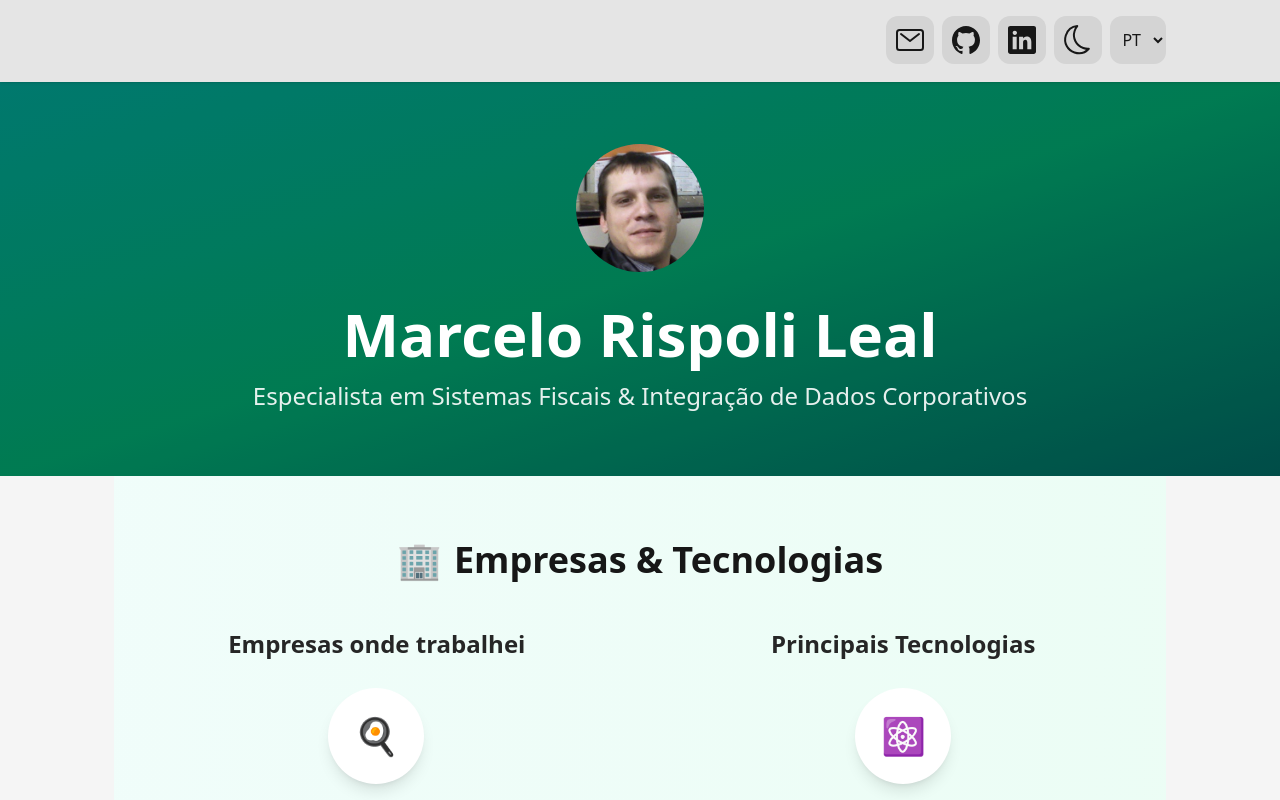
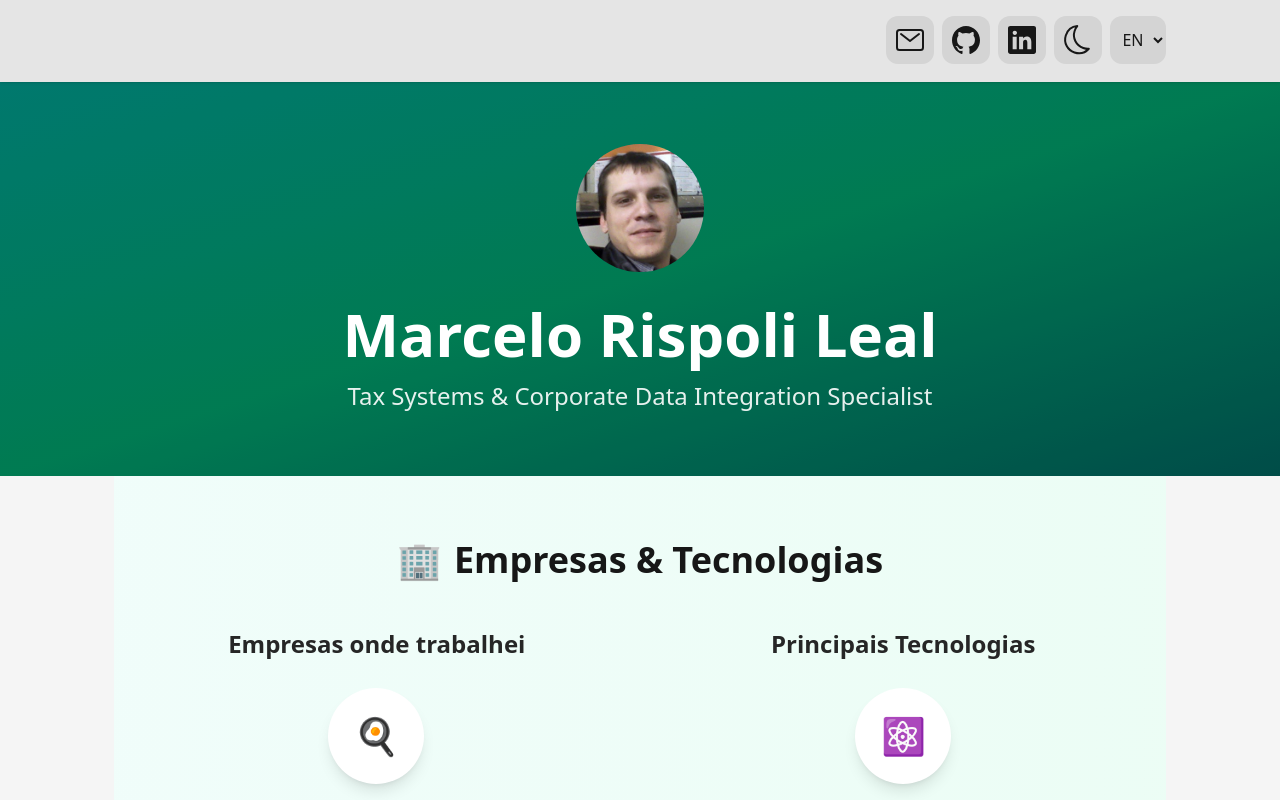
Before and after one commit to marcelo-rispoli-leal/marcelo-rispoli-leal, a React (Vite) app: page / in a window 1280 px wide. Shown: the top 800 px of the page. Built offline with nearby package versions, Linux system fonts and the light colour scheme.

Commit message:
Implemented initial language according user preferency if is "pt", "en" or "es" and a preloader spinner at App.jsx

```diff
--- a/index.html
+++ b/index.html
@@ -1,6 +1,7 @@
 <!doctype html>
 <html lang="en">
   <head>
+    <script type="module" src="/src/scripts/language.js" defer></script>
     <script type="module" src="/src/scripts/theme.js" defer></script>
     <meta charset="UTF-8" />
     <link rel="icon" type="image/svg+xml" href="/react.svg" />
--- a/src/components/App.jsx
+++ b/src/components/App.jsx
@@ -9,12 +9,20 @@ import Highlights from "./Highlights";
 import Footer from "./Footer";
 import { useContext } from "react";
 import { AppContext } from "../hooks/useAppContext";
+import { IoSync } from "react-icons/io5";
 
 export default function App() {
   const { collections } = useContext(AppContext);
 
   if (!collections) {
-    return <div>Loading...</div>;
+    return (
+      <div className="flex min-h-screen flex-col items-center justify-center bg-neutral-100 dark:bg-neutral-900">
+        <IoSync className="mb-4 h-16 w-16 animate-spin text-teal-700" />
+        <span className="text-neutral-900 dark:text-neutral-100">
+          Loading...
+        </span>
+      </div>
+    );
   }
 
   const { header, schools, works, skills, titles, highlights, footer } =
--- a/src/hooks/useLanguageProvider.js
+++ b/src/hooks/useLanguageProvider.js
@@ -3,7 +3,7 @@ import { useState, useEffect } from "react";
 export function useLanguageProvider() {
   const [language, setLanguage] = useState(() => {
     const savedLanguage = localStorage.getItem("language");
-    return savedLanguage || "pt";
+    return savedLanguage || "en";
   });
 
   const [collections, setCollections] = useState(null);
--- /dev/null
+++ b/src/scripts/language.js
@@ -0,0 +1,17 @@
+// language.js
+// Get preferred languages from browser settings
+const userLanguages = navigator.languages || [navigator.language];
+// Look for preferred languages (pt, en, es) or their variants
+const preferredLanguages = ["pt", "en", "es"];
+// Default to English if none of the preferred languages are found
+let selectedLanguage = "en";
+// Check for preferred language or variant
+for (const lang of userLanguages) {
+  const [baseLang] = lang.split("-");
+  if (preferredLanguages.includes(baseLang)) {
+    selectedLanguage = baseLang;
+    break;
+  }
+}
+// Store the selected language in localStorage
+localStorage.setItem("language", selectedLanguage);
```
